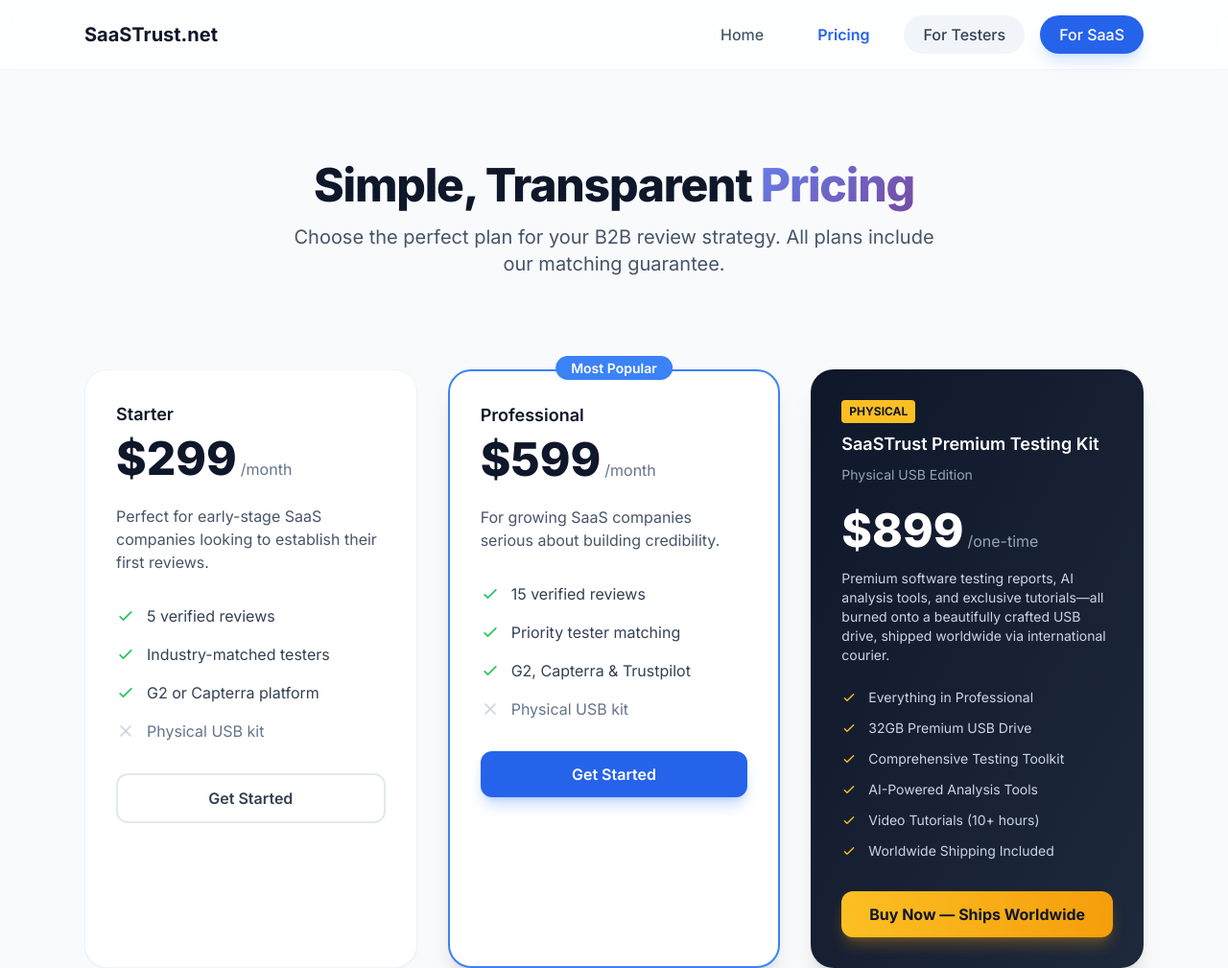
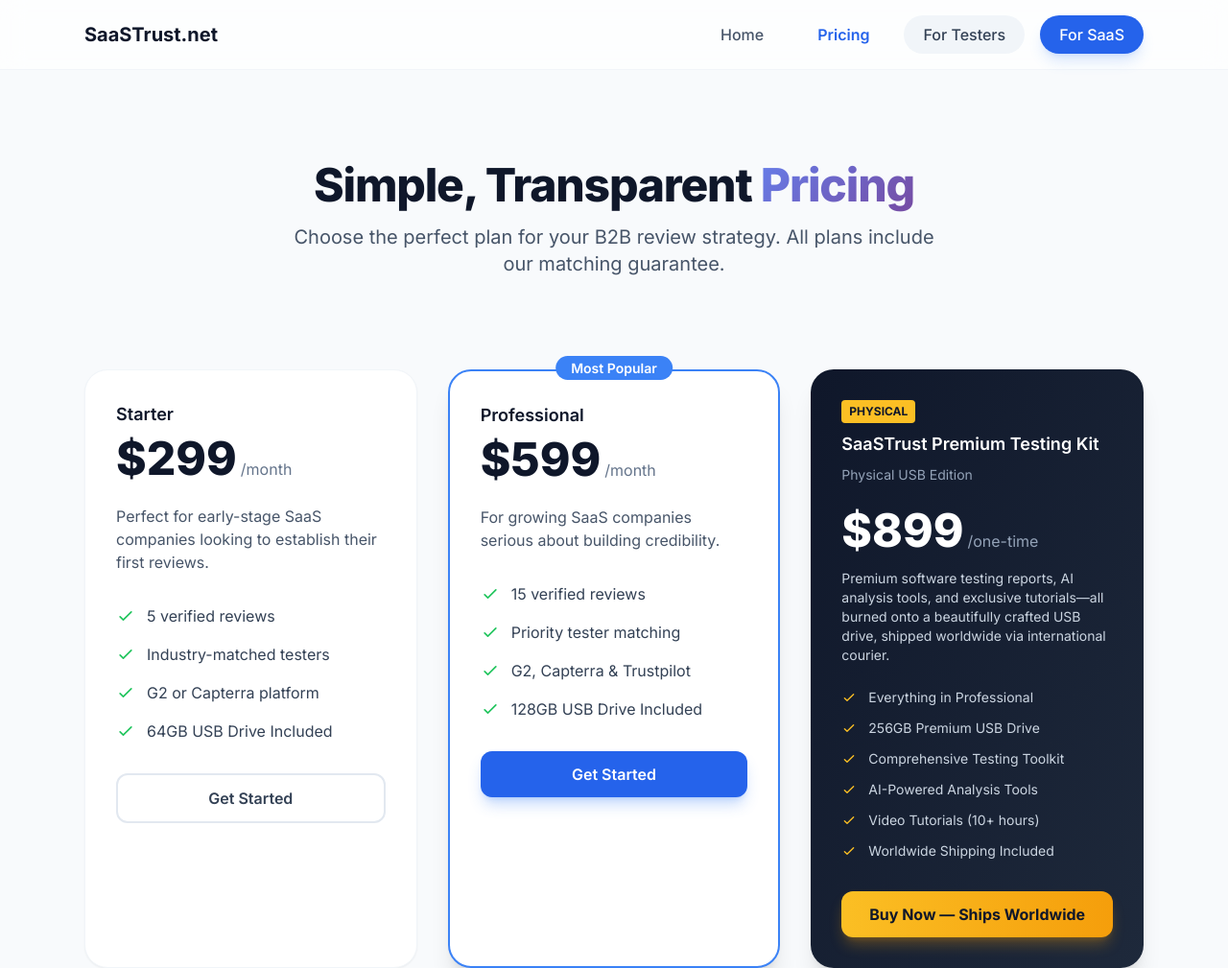
Before and after one commit to JoshuaCheng-ME/SaaSTrust, a website: page public/pricing.html in a window 1280 px wide. Shown: the top 1009 px of the page at 96% size. Drawn offline with nearby package versions, Linux system fonts and the light colour scheme; a script that the page names is missing.

Commit message:
Add Pricing to nav, update all plans with USB storage: 64G/128G/256G

```diff
--- a/public/pricing.html
+++ b/public/pricing.html
@@ -84,11 +84,11 @@
             </svg>
             G2 or Capterra platform
           </li>
-          <li class="flex items-center gap-3 text-slate-500">
-            <svg class="w-5 h-5 text-slate-300 flex-shrink-0" fill="none" stroke="currentColor" viewBox="0 0 24 24">
-              <path stroke-linecap="round" stroke-linejoin="round" stroke-width="2" d="M6 18L18 6M6 6l12 12"></path>
+          <li class="flex items-center gap-3 text-slate-700">
+            <svg class="w-5 h-5 text-green-500 flex-shrink-0" fill="none" stroke="currentColor" viewBox="0 0 24 24">
+              <path stroke-linecap="round" stroke-linejoin="round" stroke-width="2" d="M5 13l4 4L19 7"></path>
             </svg>
-            Physical USB kit
+            64GB USB Drive Included
           </li>
         </ul>
         <button data-tally-open="ODEY4K" data-tally-layout="modal" data-tally-emoji-text="👋" data-tally-emoji-animation="wave"
@@ -129,11 +129,11 @@
             </svg>
             G2, Capterra & Trustpilot
           </li>
-          <li class="flex items-center gap-3 text-slate-500">
-            <svg class="w-5 h-5 text-slate-300 flex-shrink-0" fill="none" stroke="currentColor" viewBox="0 0 24 24">
-              <path stroke-linecap="round" stroke-linejoin="round" stroke-width="2" d="M6 18L18 6M6 6l12 12"></path>
+          <li class="flex items-center gap-3 text-slate-700">
+            <svg class="w-5 h-5 text-green-500 flex-shrink-0" fill="none" stroke="currentColor" viewBox="0 0 24 24">
+              <path stroke-linecap="round" stroke-linejoin="round" stroke-width="2" d="M5 13l4 4L19 7"></path>
             </svg>
-            Physical USB kit
+            128GB USB Drive Included
           </li>
         </ul>
         <button data-tally-open="ODEY4K" data-tally-layout="modal" data-tally-emoji-text="👋" data-tally-emoji-animation="wave"
@@ -169,7 +169,7 @@
             <svg class="w-4 h-4 text-amber-400 flex-shrink-0" fill="none" stroke="currentColor" viewBox="0 0 24 24">
               <path stroke-linecap="round" stroke-linejoin="round" stroke-width="2" d="M5 13l4 4L19 7"></path>
             </svg>
-            32GB Premium USB Drive
+            256GB Premium USB Drive
           </li>
           <li class="flex items-center gap-3 text-slate-300 text-sm">
             <svg class="w-4 h-4 text-amber-400 flex-shrink-0" fill="none" stroke="currentColor" viewBox="0 0 24 24">
```
Also changed, not shown: public/index.html (+1 -0 lines).
